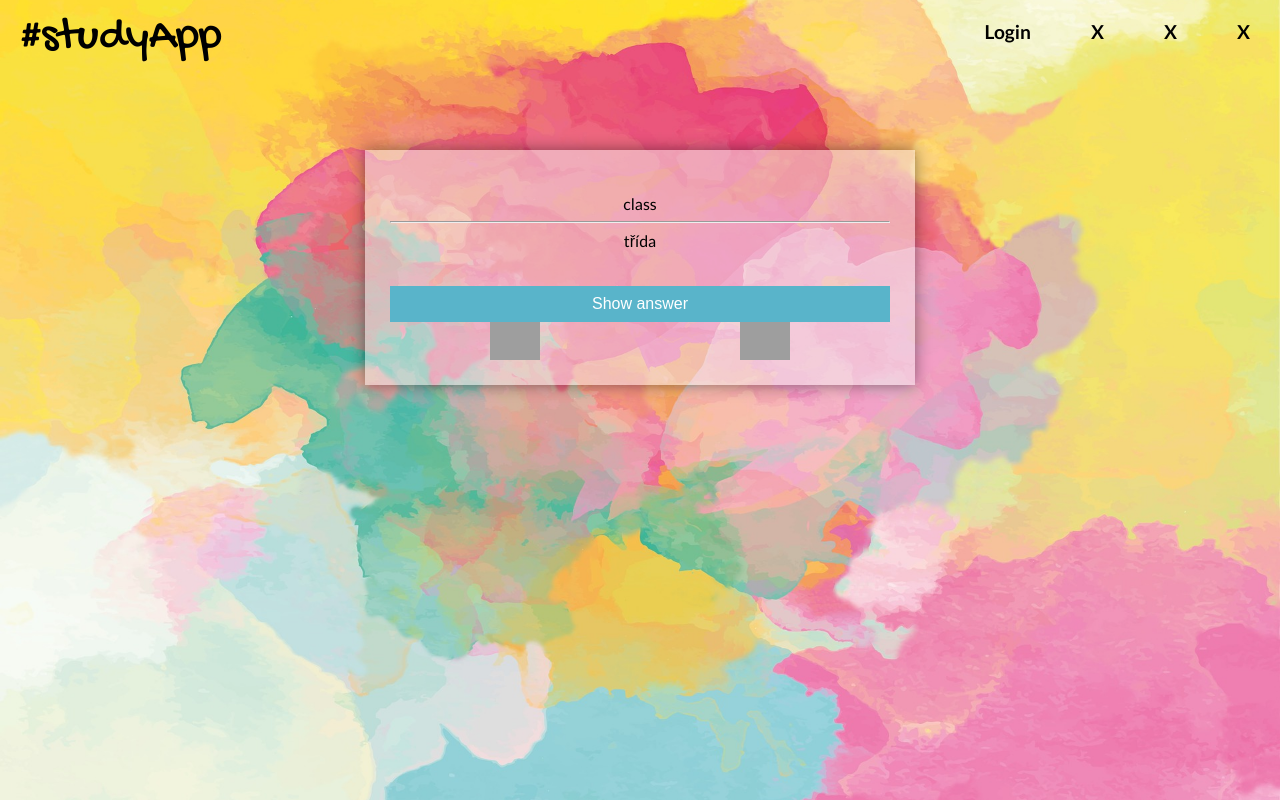
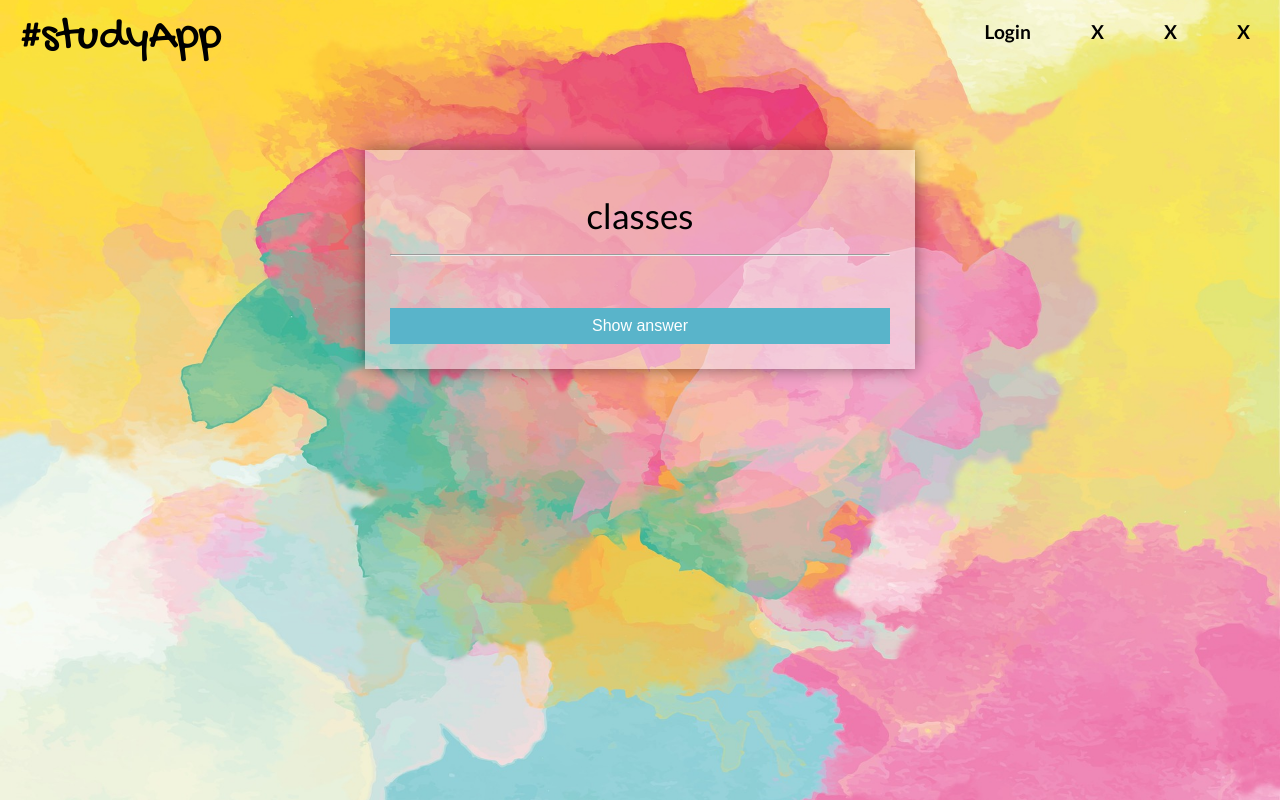
Before and after one commit to nikolauresova/studyapp, a Vue app: page /study in a window 1280 px wide. Built offline with nearby package versions, Linux system fonts and the light colour scheme; grey boxes are pictures that could not be loaded.

Commit message:
edit study.vue

```diff
--- a/src/components/Study.vue
+++ b/src/components/Study.vue
@@ -2,14 +2,22 @@
   <header class="header">
     <router-link class="logo" to="/">#studyApp</router-link>
     <input class="menu-btn" type="checkbox" id="menu-btn" />
-    <label class="menu-icon" for="menu-btn"
-      ><span class="navicon"></span
-    ></label>
+    <label class="menu-icon" for="menu-btn">
+      <span class="navicon"></span>
+    </label>
     <ul class="menu">
-      <li><router-link to="/login">Login</router-link></li>
-      <li><a href="#about">X</a></li>
-      <li><a href="#careers">X</a></li>
-      <li><a href="#contact">X</a></li>
+      <li>
+        <router-link to="/login">Login</router-link>
+      </li>
+      <li>
+        <a href="#about">X</a>
+      </li>
+      <li>
+        <a href="#careers">X</a>
+      </li>
+      <li>
+        <a href="#contact">X</a>
+      </li>
     </ul>
     <div class="nav">
       <div class="container">
@@ -17,18 +25,17 @@
           <br />
           <table>
             <div class="word1">
-              class
+              classes
               <hr />
             </div>
 
-            <div class="word1">
-              třída
-            </div>
+            <div class="word1" v-show="word2">třídy</div>
 
-            <button class="flex-card-button">Show answer</button>
-            <div class="imgs">
-            <img class="img_sad" src="/assets/sad.png" alt="no" width="50px">
-            <img class="img_smile" src="/assets/smile.png" alt="ok" width="50px">
+            <button class="flex-card-button" @click="word2 = !word2" v-show="!word2">Show answer</button>
+
+            <div class="imgs" v-show="word2" >
+              <img class="img_sad" src="/assets/sad.png" alt="no" width="50px" />
+              <img class="img_smile" src="/assets/smile.png" alt="ok" width="50px" />
             </div>
           </table>
         </div>
@@ -40,16 +47,44 @@
 <script>
 export default {
   name: "Sign",
+  data() {
+    return {
+      word2: false
+    };
+  }
 };
 </script>
 
 <style scoped>
+.tab {
+  background: #f3eeee7e;
+  padding: 25px;
+  margin: 50px 0;
+}
+
+table {
+  border-collapse: collapse;
+  margin: 0;
+  padding: 0;
+  width: 100%;
+}
+
+table caption {
+  font-size: 1.5em;
+  margin: 0.5em 0 0.75em;
+}
+
 .imgs {
   display: flex;
   justify-content: space-around;
 }
 .word1 {
   text-align: center;
+  font-size: 35px;
+}
+.word2 {
+  text-align: center;
+  font-size: 35px;
 }
 body {
   margin: 0;
@@ -221,21 +256,4 @@ a {
   position: relative;
   box-shadow: 0px 0px 15px 0px rgba(0, 0, 0, 0.45);
 }
-.tab {
-  background: #f3eeee7e;
-  padding: 25px;
-  margin: 50px 0;
-}
-
-table {
-  border-collapse: collapse;
-  margin: 0;
-  padding: 0;
-  width: 100%;
-}
-
-table caption {
-  font-size: 1.5em;
-  margin: 0.5em 0 0.75em;
-}
 </style>
```
